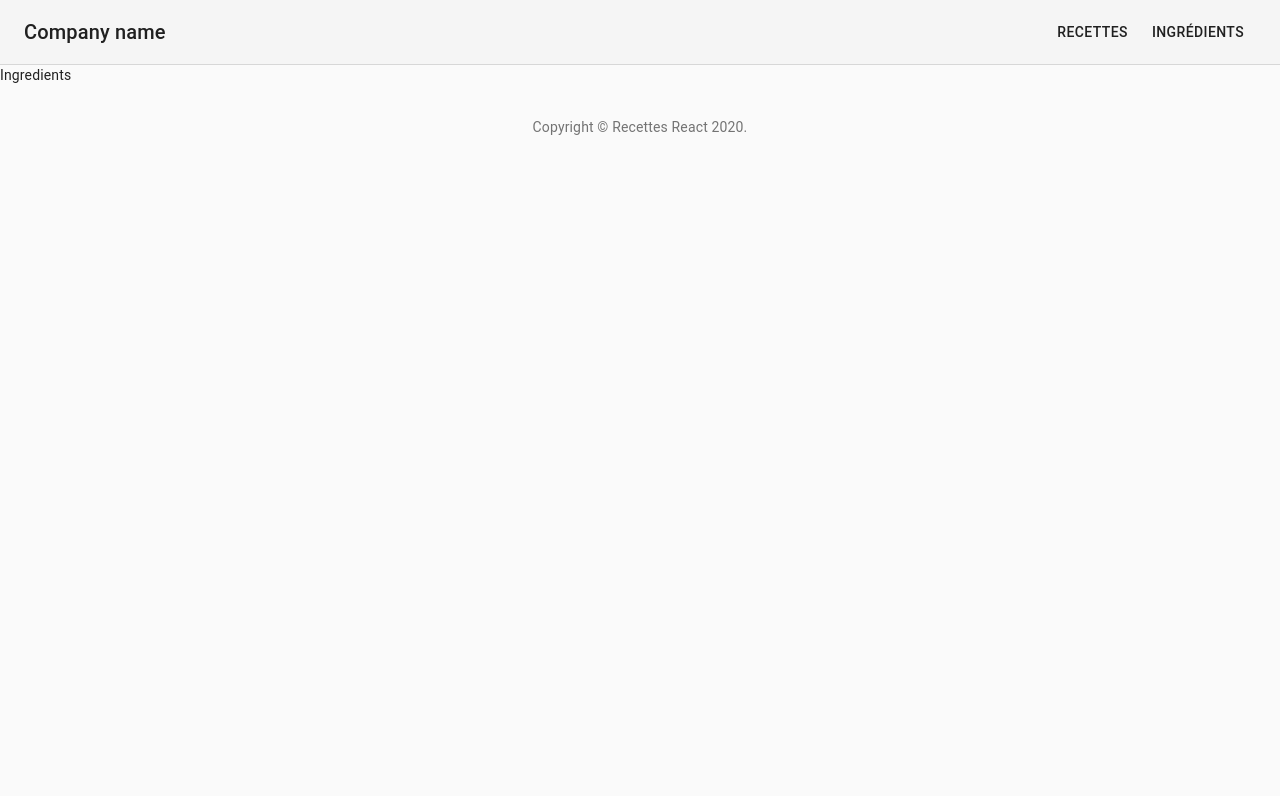
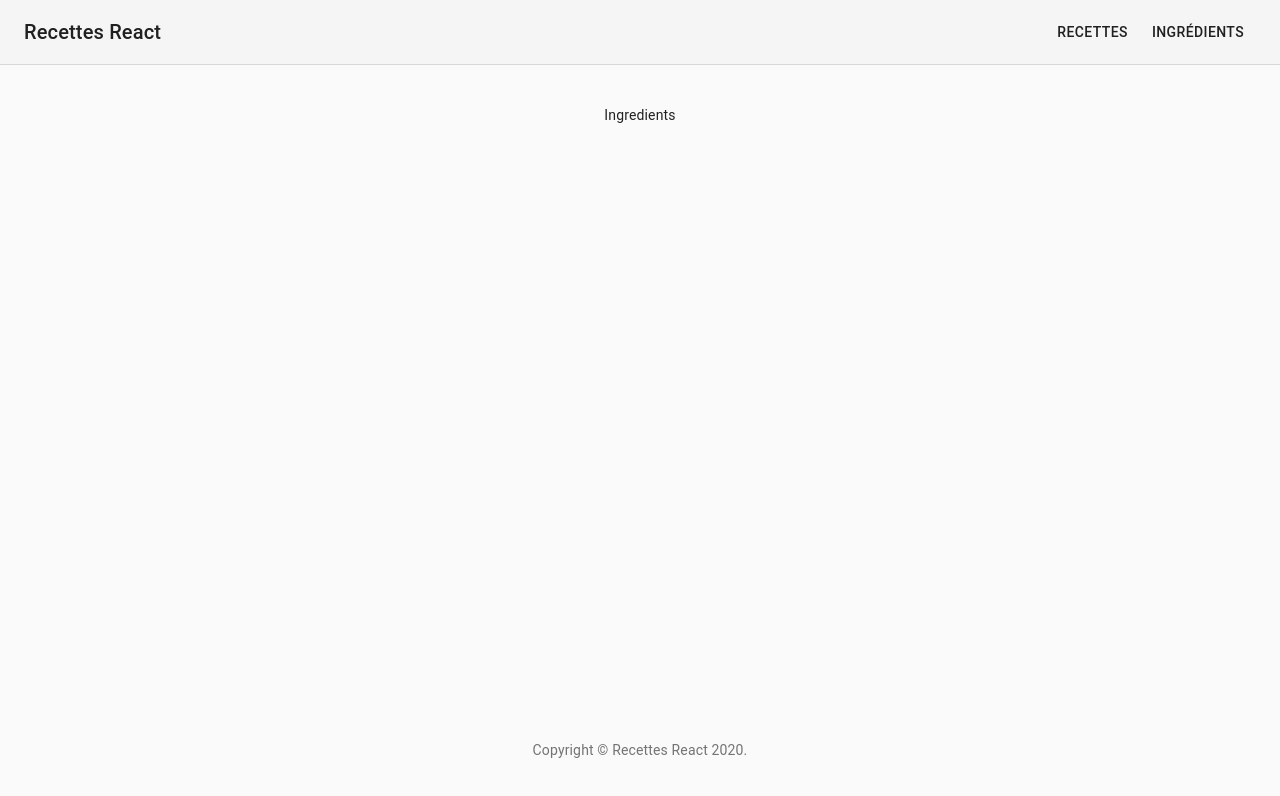
Before and after one commit to thomas-claireau/recipes-react, a React (Create React App) app in the folder front/: page /ingredients in a window 1280 px wide. Shown: the top 796 px of the page. Built offline with nearby package versions, Linux system fonts and the light colour scheme.

Commit message:
fix style login and home page

```diff
--- a/front/src/App.jsx
+++ b/front/src/App.jsx
@@ -18,7 +18,7 @@ function App() {
 
 	return (
 		<React.Fragment>
-			<div className="App">{user ? <Site>accueil</Site> : <Login onConnect={setUser} />}</div>
+			<>{user ? <Site>accueil</Site> : <Login onConnect={setUser} />}</>
 		</React.Fragment>
 	);
 }
--- a/front/src/App/Header/Header.jsx
+++ b/front/src/App/Header/Header.jsx
@@ -50,7 +50,7 @@ export default function Header() {
 						noWrap
 						className={classes.toolbarTitle}
 					>
-						Company name
+						Recettes React
 					</Link>
 					<nav>
 						<Link
--- a/front/src/App/Login/Login.jsx
+++ b/front/src/App/Login/Login.jsx
@@ -10,9 +10,10 @@ import { makeStyles } from '@material-ui/core/styles';
 import Container from '@material-ui/core/Container';
 import { apiFetch } from '../../utils';
 
+import './Login.scss';
+
 const useStyles = makeStyles((theme) => ({
 	paper: {
-		marginTop: theme.spacing(8),
 		display: 'flex',
 		flexDirection: 'column',
 		alignItems: 'center',
@@ -56,7 +57,7 @@ export default function Login({ onConnect }) {
 	};
 
 	return (
-		<Container component="main" maxWidth="xs">
+		<Container className="login" component="main" maxWidth="xs">
 			<div className={classes.paper}>
 				<Avatar className={classes.avatar}>
 					<LockOutlinedIcon />
--- /dev/null
+++ b/front/src/App/Login/Login.scss
@@ -0,0 +1,7 @@
+#root .login {
+	height: 100%;
+	display: flex;
+	justify-content: center;
+	align-items: center;
+	flex-direction: column;
+}
--- a/front/src/App/Site/Site.jsx
+++ b/front/src/App/Site/Site.jsx
@@ -5,6 +5,8 @@ import CssBaseline from '@material-ui/core/CssBaseline';
 import Box from '@material-ui/core/Box';
 import Typography from '@material-ui/core/Typography';
 import Link from '@material-ui/core/Link';
+
+import './Site.scss';
 
 function Footer() {
 	return (
@@ -29,9 +31,11 @@ export default function Site({ children }) {
 			<CssBaseline />
 			<Header />
 
-			{children}
+			<section className="container-page-body">
+				<section id="page-body">{children}</section>
 
-			<Footer />
+				<Footer />
+			</section>
 		</>
 	);
 }
--- /dev/null
+++ b/front/src/App/Site/Site.scss
@@ -0,0 +1,11 @@
+#root .container-page-body {
+	--headerHeight: 65px; // height + 1px
+	width: 95%;
+	height: calc(100% - var(--headerHeight));
+	padding: 40px 0;
+	margin: auto;
+	display: flex;
+	justify-content: space-between;
+	align-items: center;
+	flex-direction: column;
+}
--- a/front/src/index.scss
+++ b/front/src/index.scss
@@ -17,3 +17,8 @@ body {
 code {
 	font-family: source-code-pro, Menlo, Monaco, Consolas, 'Courier New', monospace;
 }
+
+#root {
+	width: 100%;
+	height: 100vh;
+}
```
